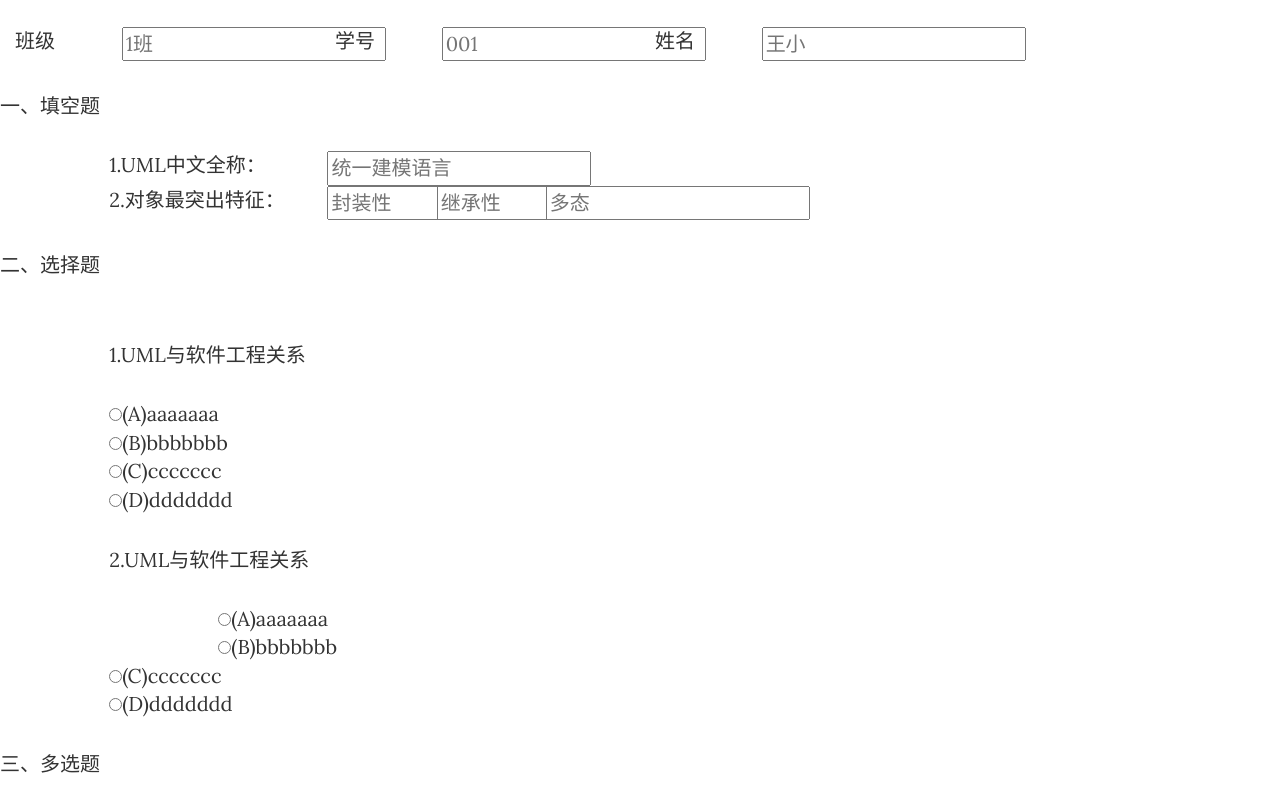
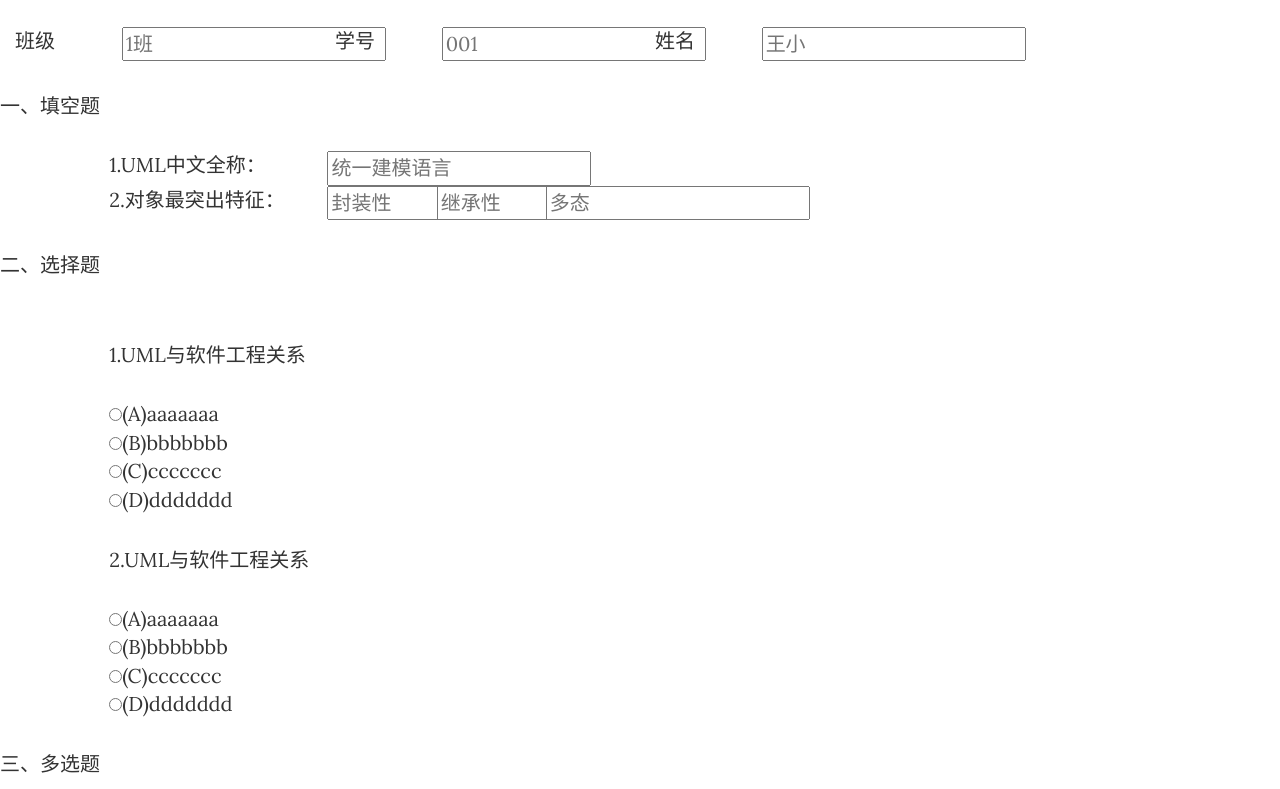
Before and after one commit to Eafrey/Bootstrap-shijuan, a website: page index.html in a window 1280 px wide. Shown: the part 163-952 px from the top of the page. Drawn offline with nearby package versions, Linux system fonts and the light colour scheme.

Commit message:
last commit

```diff
--- a/index.html
+++ b/index.html
@@ -172,14 +172,14 @@
     </div>
 
     <div class="row">
-        <div class="col-md-4 col-md-offset-2" >
+        <div class="col-md-4 col-md-offset-1" >
             <input type="radio" name="name">(A)aaaaaaa
 
         </div>
     </div>
 
     <div class="row">
-        <div class="col-md-4 col-md-offset-2" >
+        <div class="col-md-4 col-md-offset-1" >
             <input type="radio" name="name">(B)bbbbbbb
 
         </div>
```
